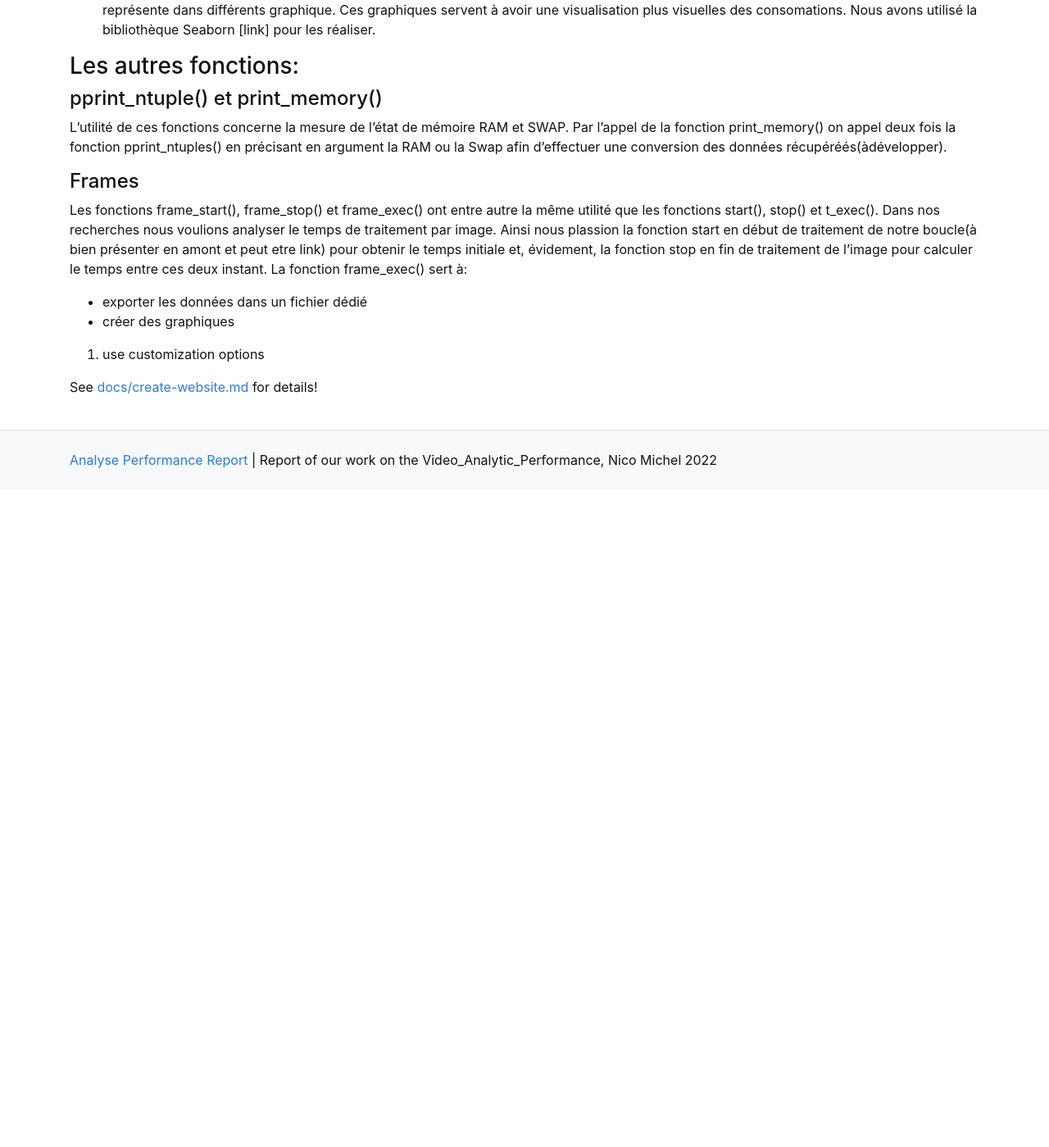
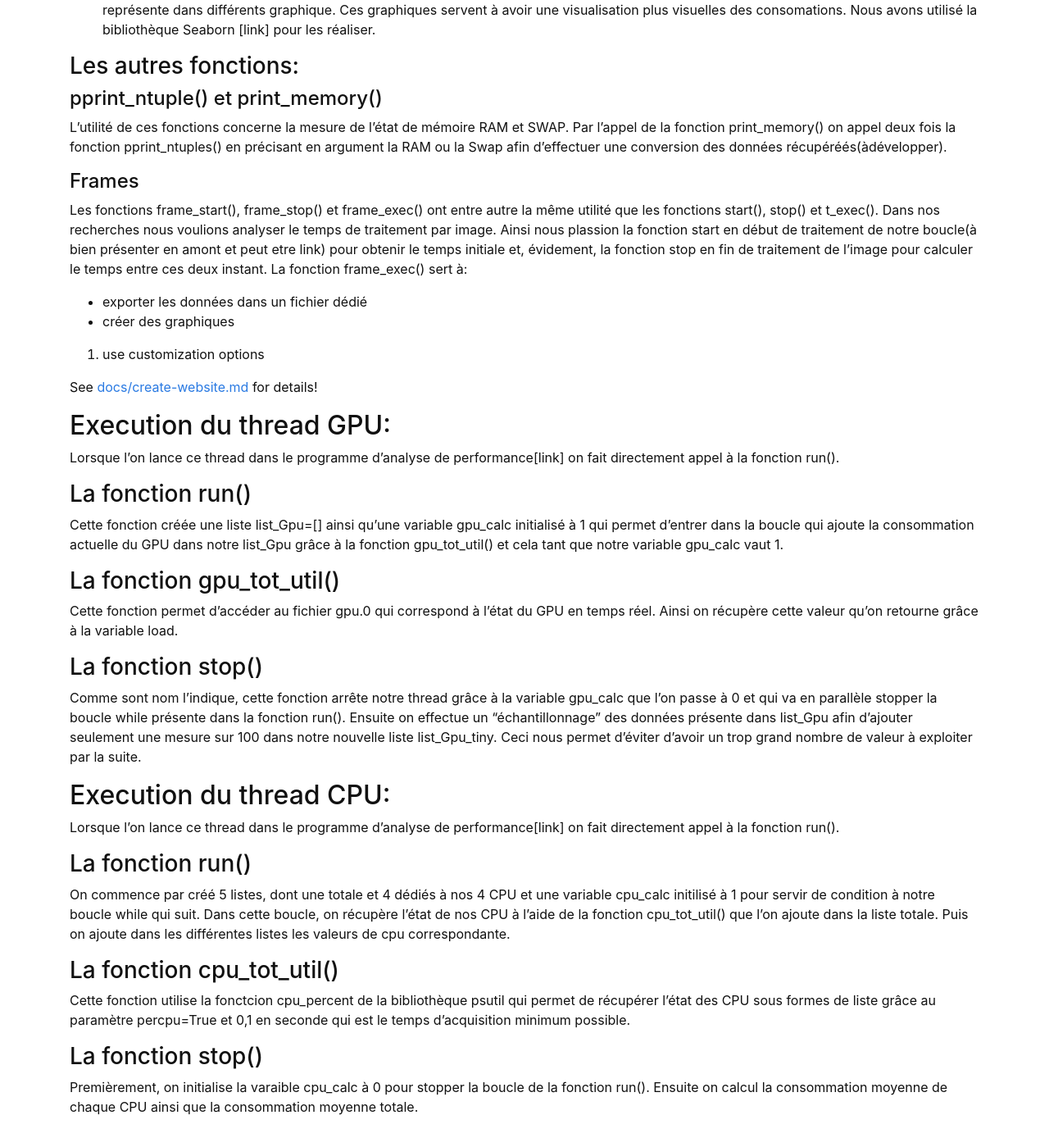
Before and after one commit to NicoMichelas/JekyllExample, a Jekyll site: the page built from pages/Utilisation.md, in a window 1280 px wide and 1400 px high, scrolled down 3601 px. Shown: the whole window at 82% size. Built offline with Jekyll 4.4.1, drawn with Linux system fonts in a browser that asks for light colours; before the commit the page ends 4198 px from its top, so only the background shows below that.

Commit message:
MAJutilisation2

```diff
--- a/pages/Utilisation.md
+++ b/pages/Utilisation.md
@@ -66,3 +66,26 @@ Les fonctions frame_start(), frame_stop() et frame_exec() ont entre autre la mê
 4. use customization options
 
 See [docs/create-website.md](https://github.com/thecdil/bootstrap-template/blob/main/docs/create-website.md) for details!
+
+## Execution du thread GPU:
+Lorsque l'on lance ce thread dans le programme d'analyse de performance[link] on fait directement appel à la fonction run().
+### La fonction run()
+Cette fonction créée une liste list_Gpu=[] ainsi qu'une variable gpu_calc initialisé à 1 qui permet d'entrer dans la boucle qui ajoute la consommation actuelle du GPU dans notre list_Gpu grâce à la fonction gpu_tot_util() et cela tant que notre variable gpu_calc vaut 1.
+
+### La fonction gpu_tot_util()
+Cette fonction permet d'accéder au fichier gpu.0 qui correspond à l'état du GPU en temps réel. Ainsi on récupère cette valeur qu'on retourne grâce à la variable load.
+
+### La fonction stop()
+Comme sont nom l'indique, cette fonction arrête notre thread grâce à la variable gpu_calc que l'on passe à 0 et qui va en parallèle stopper la boucle while présente dans la fonction run(). Ensuite on effectue un "échantillonnage" des données présente dans list_Gpu afin d'ajouter seulement une mesure sur 100 dans notre nouvelle liste list_Gpu_tiny. Ceci nous permet d'éviter d'avoir un trop grand nombre de valeur à exploiter par la suite.
+
+
+## Execution du thread CPU:
+Lorsque l'on lance ce thread dans le programme d'analyse de performance[link] on fait directement appel à la fonction run().
+### La fonction run()
+On commence par créé 5 listes, dont une totale et 4 dédiés à nos 4 CPU et une variable cpu_calc initilisé à 1 pour servir de condition à notre boucle while qui suit. Dans cette boucle, on récupère l'état de nos CPU à l'aide de la fonction cpu_tot_util() que l'on ajoute dans la liste totale. Puis on ajoute dans les différentes listes les valeurs de cpu correspondante.
+
+### La fonction cpu_tot_util()
+Cette fonction utilise la fonctcion cpu_percent de la bibliothèque psutil qui permet de récupérer l'état des CPU sous formes de liste grâce au paramètre percpu=True et 0,1 en seconde qui est le temps d'acquisition minimum possible.
+
+### La fonction stop()
+Premièrement, on initialise la varaible cpu_calc à 0 pour stopper la boucle de la fonction run(). Ensuite on calcul la consommation moyenne de chaque CPU ainsi que la consommation moyenne totale.
```
